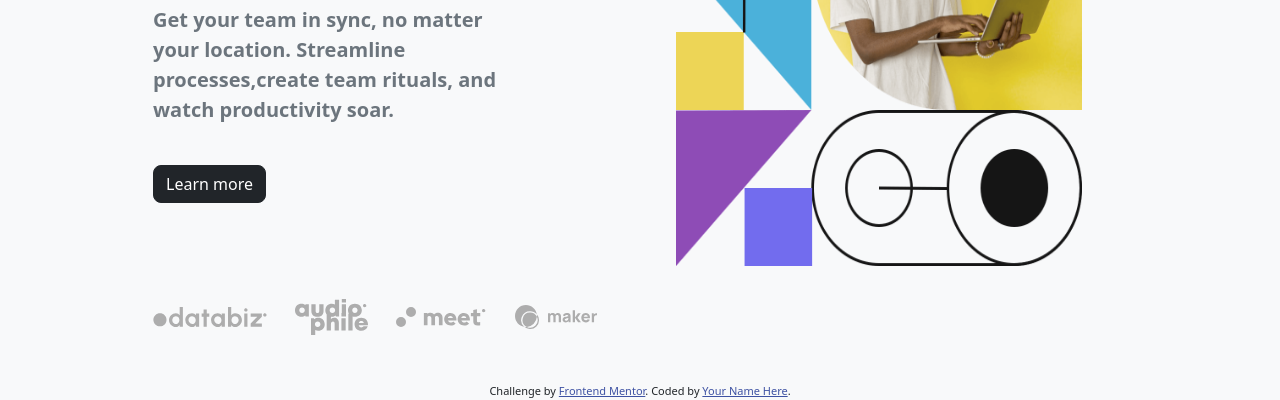
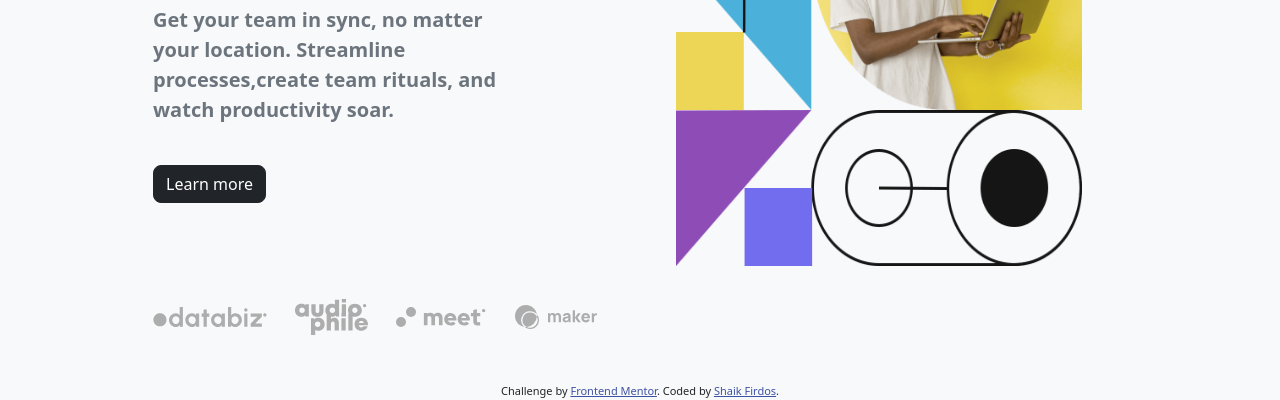
Before and after one commit to shaikfirdos786/IntroSection-Frontend, a plain HTML site: page index.html in a window 1280 px wide. Shown: the part 467-867 px from the top of the page. Drawn offline with nearby package versions, Linux system fonts and the light colour scheme.

Commit message:
Update index.html

```diff
--- a/index.html
+++ b/index.html
@@ -124,7 +124,7 @@
     <footer>
         <div class="attribution pt-5">
             Challenge by <a href="https://www.frontendmentor.io?ref=challenge" target="_blank">Frontend Mentor</a>.
-            Coded by <a href="#">Your Name Here</a>.
+            Coded by <a href="https://www.linkedin.com/in/firdos-shaik-551b4222b/">Shaik Firdos</a>.
         </div>
         <script src="https://cdn.jsdelivr.net/npm/bootstrap@5.3.0/dist/js/bootstrap.bundle.min.js"></script>
     </footer>
```
